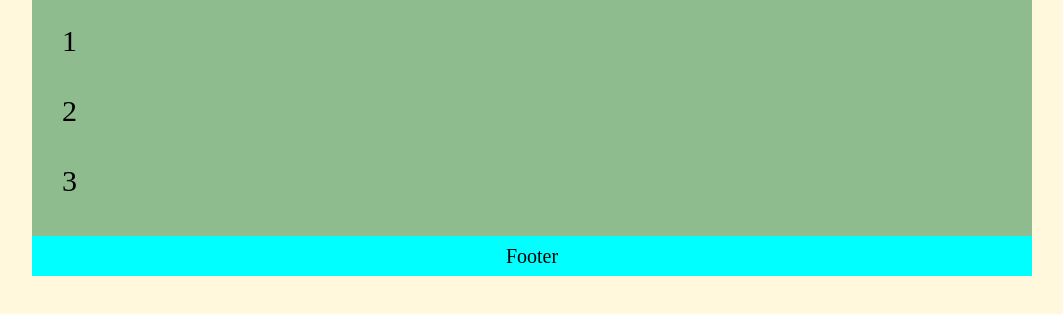
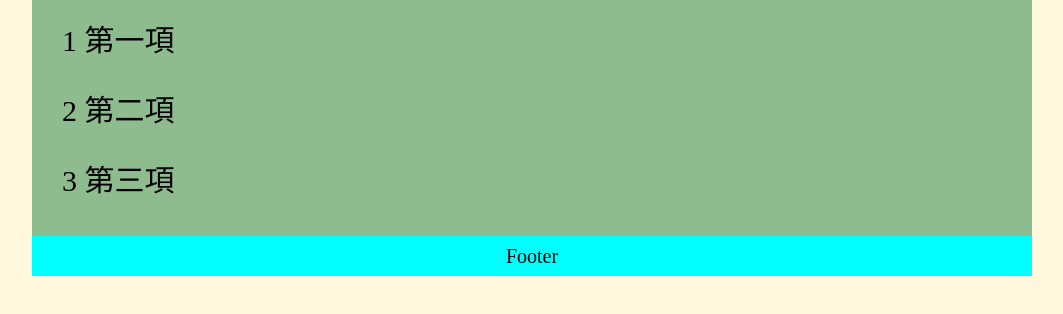
Before and after one commit to YenChenWang/HTMLProject-Ray, a plain HTML site: page index.html in a window 1280 px wide. Shown: the part 54-368 px from the top of the page, without its empty margins (108-1171 px from the left). Drawn offline with Linux system fonts and the light colour scheme.

Commit message:
新增 li 內容

```diff
--- a/index.html
+++ b/index.html
@@ -16,9 +16,9 @@
         </div>
         <div class="content">
             <ul>
-                <li class="type">1</li>
-                <li class="type">2</li>
-                <li class="type">3</li>
+                <li class="type">1 第一項</li>
+                <li class="type">2 第二項</li>
+                <li class="type">3 第三項</li>
             </ul>
         </div>
         <div class="footer">
```
